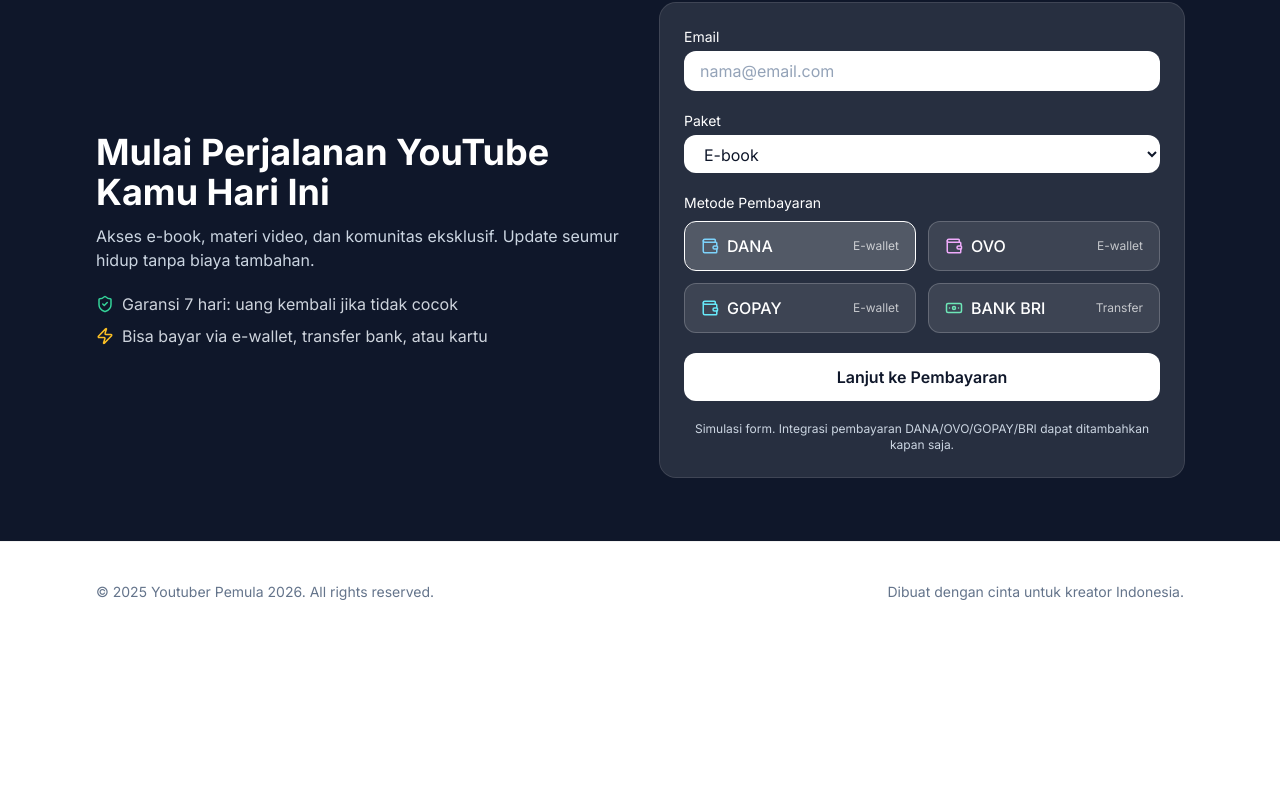
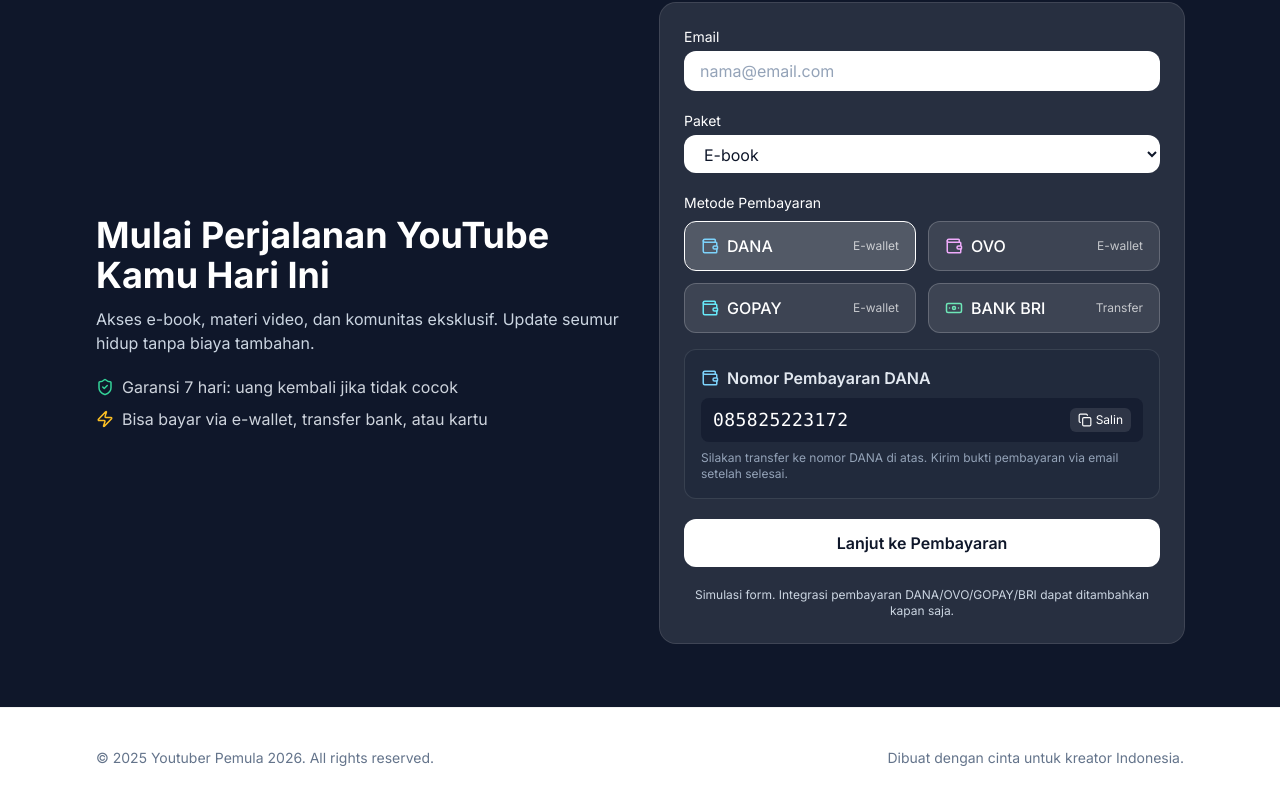
Before and after one commit to flamesuserresource4/frontend-repo_nq65o2l7_xjxy2e, a React (Vite) app: page / in a window 1280 px wide. Shown: the part 1688-2492 px from the top of the page. Before the commit the page ends 2330 px from the top, so only its background shows below. Built offline with nearby package versions, Linux system fonts and the light colour scheme; a web font is replaced by a local one.

Commit message:
Update project prj_nq65o2l7 - 2025-11-08T04:21:15.568Z

```diff
--- a/src/components/CTA.jsx
+++ b/src/components/CTA.jsx
@@ -1,6 +1,22 @@
-import { ShieldCheck, Zap, Wallet, Banknote } from 'lucide-react';
+import { useState } from 'react';
+import { ShieldCheck, Zap, Wallet, Banknote, Copy, Check } from 'lucide-react';
 
 export default function CTA() {
+  const [paymentMethod, setPaymentMethod] = useState('DANA');
+  const [copied, setCopied] = useState(false);
+
+  const danaNumber = '085825223172';
+
+  const handleCopy = async (text) => {
+    try {
+      await navigator.clipboard.writeText(text);
+      setCopied(true);
+      setTimeout(() => setCopied(false), 1500);
+    } catch (e) {
+      setCopied(false);
+    }
+  };
+
   return (
     <section id="beli" className="py-16 bg-slate-900 text-white">
       <div className="max-w-6xl mx-auto px-4 sm:px-6 lg:px-8">
@@ -33,7 +49,14 @@
                 <div className="grid grid-cols-2 gap-3">
                   {/* DANA */}
                   <label className="relative cursor-pointer">
-                    <input type="radio" name="payment" value="DANA" defaultChecked className="peer sr-only" />
+                    <input
+                      type="radio"
+                      name="payment"
+                      value="DANA"
+                      checked={paymentMethod === 'DANA'}
+                      onChange={() => setPaymentMethod('DANA')}
+                      className="peer sr-only"
+                    />
                     <div className="rounded-xl border border-white/20 bg-white/10 px-4 py-3 flex items-center justify-between gap-3 peer-checked:border-white peer-checked:bg-white/20">
                       <div className="flex items-center gap-2">
                         <Wallet size={18} className="text-sky-300" />
@@ -45,7 +68,14 @@
 
                   {/* OVO */}
                   <label className="relative cursor-pointer">
-                    <input type="radio" name="payment" value="OVO" className="peer sr-only" />
+                    <input
+                      type="radio"
+                      name="payment"
+                      value="OVO"
+                      checked={paymentMethod === 'OVO'}
+                      onChange={() => setPaymentMethod('OVO')}
+                      className="peer sr-only"
+                    />
                     <div className="rounded-xl border border-white/20 bg-white/10 px-4 py-3 flex items-center justify-between gap-3 peer-checked:border-white peer-checked:bg-white/20">
                       <div className="flex items-center gap-2">
                         <Wallet size={18} className="text-fuchsia-300" />
@@ -57,7 +87,14 @@
 
                   {/* GOPAY */}
                   <label className="relative cursor-pointer">
-                    <input type="radio" name="payment" value="GOPAY" className="peer sr-only" />
+                    <input
+                      type="radio"
+                      name="payment"
+                      value="GOPAY"
+                      checked={paymentMethod === 'GOPAY'}
+                      onChange={() => setPaymentMethod('GOPAY')}
+                      className="peer sr-only"
+                    />
                     <div className="rounded-xl border border-white/20 bg-white/10 px-4 py-3 flex items-center justify-between gap-3 peer-checked:border-white peer-checked:bg-white/20">
                       <div className="flex items-center gap-2">
                         <Wallet size={18} className="text-cyan-300" />
@@ -69,7 +106,14 @@
 
                   {/* BANK BRI */}
                   <label className="relative cursor-pointer">
-                    <input type="radio" name="payment" value="BRI" className="peer sr-only" />
+                    <input
+                      type="radio"
+                      name="payment"
+                      value="BRI"
+                      checked={paymentMethod === 'BRI'}
+                      onChange={() => setPaymentMethod('BRI')}
+                      className="peer sr-only"
+                    />
                     <div className="rounded-xl border border-white/20 bg-white/10 px-4 py-3 flex items-center justify-between gap-3 peer-checked:border-white peer-checked:bg-white/20">
                       <div className="flex items-center gap-2">
                         <Banknote size={18} className="text-emerald-300" />
@@ -78,6 +122,37 @@
                       <span className="text-xs text-white/70">Transfer</span>
                     </div>
                   </label>
+                </div>
+
+                {/* Detail pembayaran */}
+                <div className="mt-4 rounded-xl bg-slate-800/60 border border-white/10 p-4">
+                  {paymentMethod === 'DANA' && (
+                    <div className="space-y-2">
+                      <div className="flex items-center gap-2 text-slate-200">
+                        <Wallet size={18} className="text-sky-300" />
+                        <span className="font-semibold">Nomor Pembayaran DANA</span>
+                      </div>
+                      <div className="flex items-center justify-between bg-slate-900/60 rounded-lg px-3 py-2">
+                        <code className="font-mono tracking-wide text-lg">{danaNumber}</code>
+                        <button
+                          type="button"
+                          onClick={() => handleCopy(danaNumber)}
+                          className="inline-flex items-center gap-1 rounded-md bg-white/10 hover:bg-white/20 px-2 py-1 text-xs"
+                          aria-label="Salin nomor DANA"
+                        >
+                          {copied ? <Check size={14} /> : <Copy size={14} />}
+                          {copied ? 'Tersalin' : 'Salin'}
+                        </button>
+                      </div>
+                      <p className="text-xs text-slate-400">Silakan transfer ke nomor DANA di atas. Kirim bukti pembayaran via email setelah selesai.</p>
+                    </div>
+                  )}
+                  {paymentMethod !== 'DANA' && (
+                    <div className="space-y-1">
+                      <p className="text-sm text-slate-200">Instruksi pembayaran akan ditampilkan untuk metode yang dipilih.</p>
+                      <p className="text-xs text-slate-400">Pilih DANA untuk melihat nomor pembayaran.</p>
+                    </div>
+                  )}
                 </div>
               </div>
 
```
Also changed, not shown: 1 other file (tests, documents, lock files or other folders).
